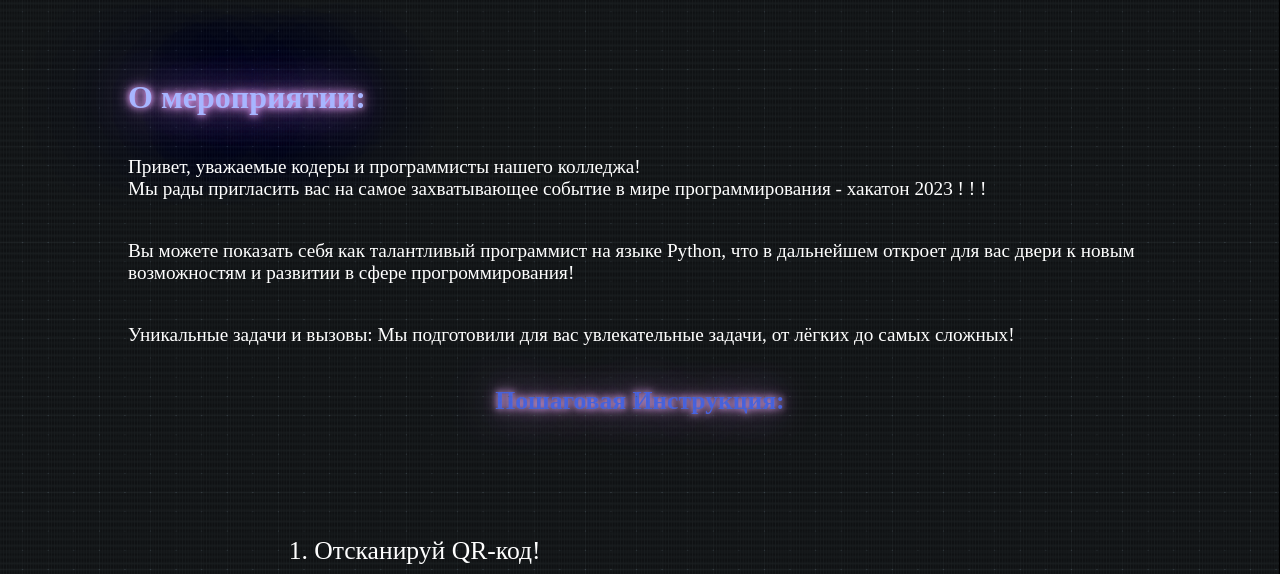
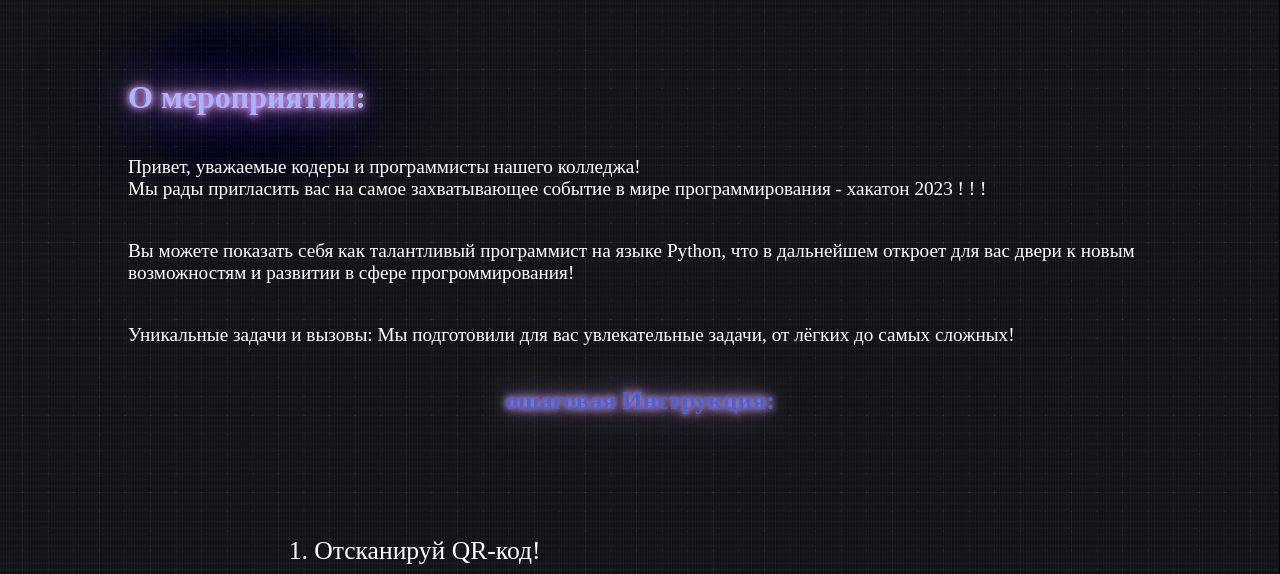
Before and after one commit to QwaQ-dev/Hakaton-main, a PHP site: page / in a window 1280 px wide. Shown: the part 595-1169 px from the top of the page. Run offline with PHP 8.4, Linux system fonts and the light colour scheme.

Commit message:
П пропала

```diff
--- a/index.php
+++ b/index.php
@@ -30,7 +30,7 @@
             </div>
         </div>
         <div class="instr">
-            <h1 class="instr-text">Пошаговая Инструкция:</h1>
+            <h1 class="instr-text">ошаговая Инструкция:</h1>
         </div>
         <div class="block_with_gifs">
             <div class="first_block">
```
